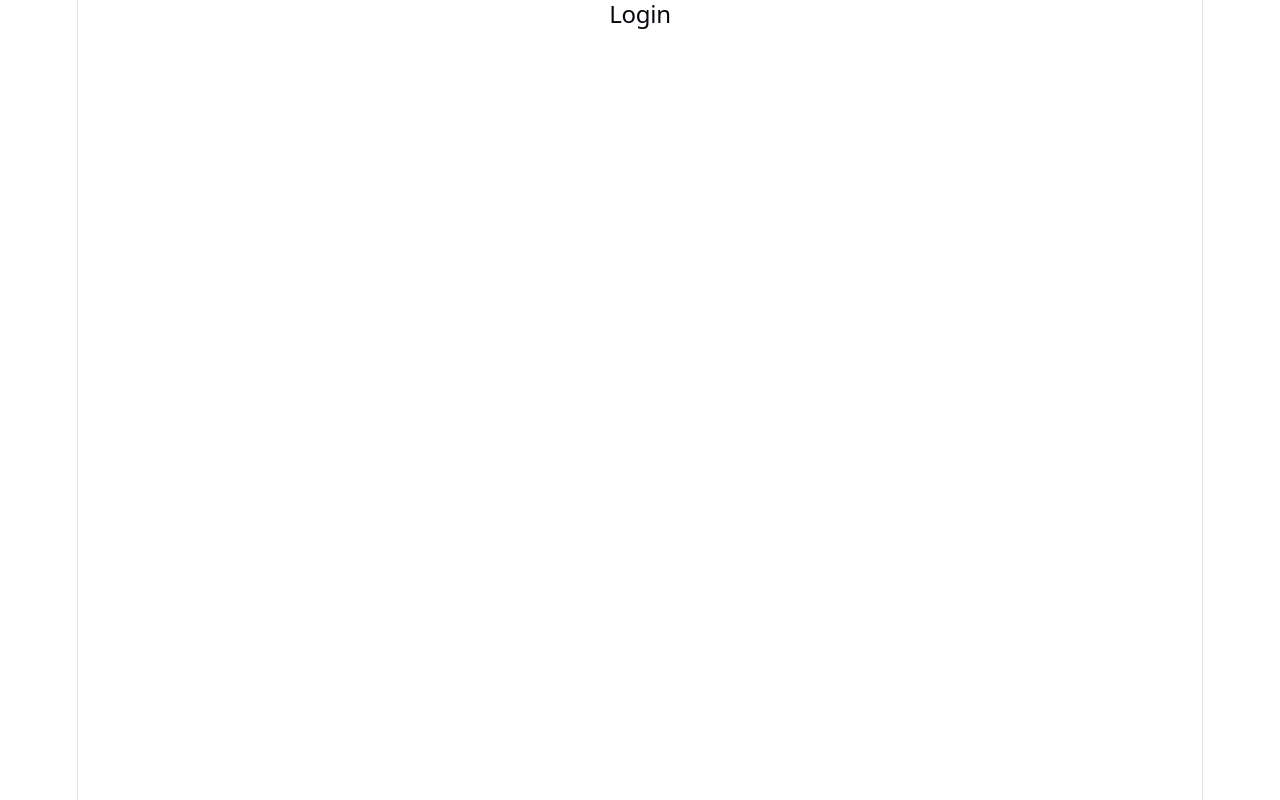
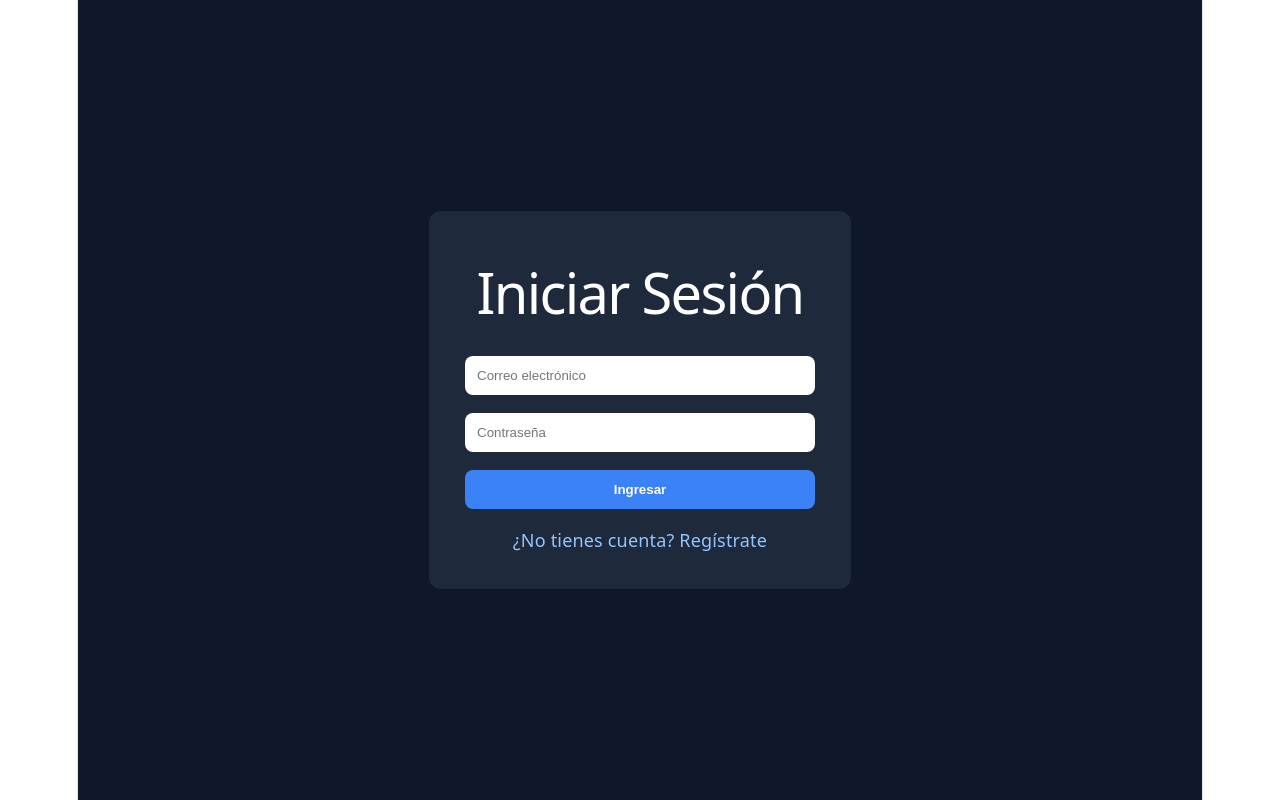
Before and after one commit to Carlos271085/login-practice-frontend, a React (Vite) app: page / in a window 1280 px wide. Built offline with nearby package versions, Linux system fonts and the light colour scheme.

Commit message:
feat: Crear interfaz de inicio de sesión

```diff
--- a/src/pages/Login.jsx
+++ b/src/pages/Login.jsx
@@ -1,5 +1,34 @@
+import { Link } from "react-router-dom";
+import "../styles/login.css";
+
 function Login() {
-  return <h2>Login</h2>;
+  return (
+    <div className="login-container">
+      <div className="login-card">
+        <h1 className="login-title">Iniciar Sesión</h1>
+
+        <input
+          type="email"
+          placeholder="Correo electrónico"
+          className="login-input"
+        />
+
+        <input
+          type="password"
+          placeholder="Contraseña"
+          className="login-input"
+        />
+
+        <button className="login-button">
+          Ingresar
+        </button>
+
+        <Link to="/register" className="login-link">
+          ¿No tienes cuenta? Regístrate
+        </Link>
+      </div>
+    </div>
+  );
 }
 
 export default Login;
--- /dev/null
+++ b/src/styles/login.css
@@ -0,0 +1,49 @@
+.login-container {
+  min-height: 100vh;
+  display: flex;
+  justify-content: center;
+  align-items: center;
+  background-color: #0f172a;
+}
+
+.login-card {
+  background-color: #1e293b;
+  padding: 2rem;
+  border-radius: 12px;
+  width: 350px;
+  display: flex;
+  flex-direction: column;
+  gap: 1rem;
+}
+
+.login-title {
+  color: white;
+  text-align: center;
+}
+
+.login-input {
+  padding: 12px;
+  border-radius: 8px;
+  border: none;
+  outline: none;
+}
+
+.login-button {
+  padding: 12px;
+  border: none;
+  border-radius: 8px;
+  background-color: #3b82f6;
+  color: white;
+  cursor: pointer;
+  font-weight: bold;
+}
+
+.login-button:hover {
+  background-color: #2563eb;
+}
+
+.login-link {
+  color: #93c5fd;
+  text-align: center;
+  text-decoration: none;
+}
```
